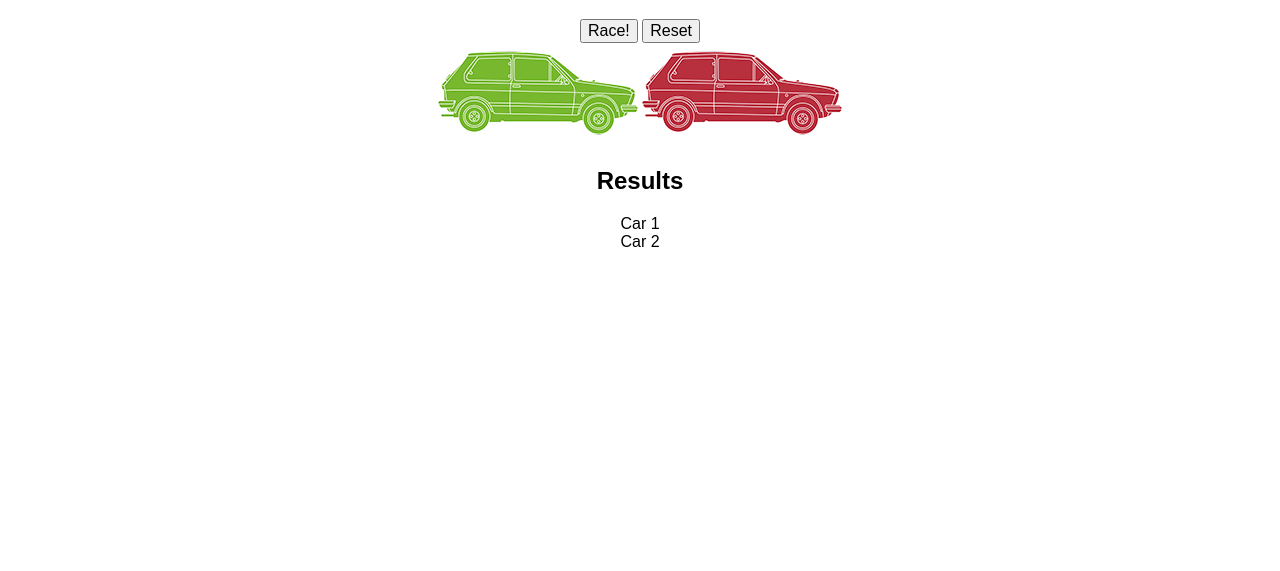
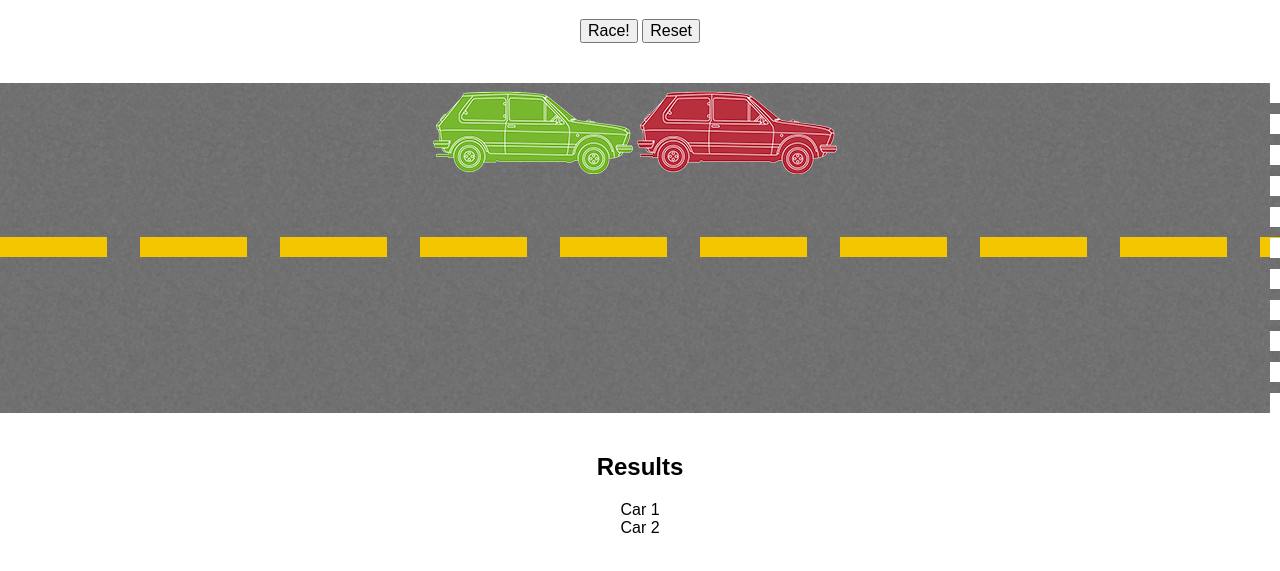
Before and after one commit to NimasAjeng48/Simple---Game-Race-Car, a plain HTML site: page index.html in a window 1280 px wide. Shown: the part 61-632 px from the top of the page. Drawn offline with Linux system fonts and the light colour scheme.

Commit message:
style race track

```diff
--- a/index.html
+++ b/index.html
@@ -10,6 +10,14 @@
     <style type="text/css">
         body{
             text-align: center;
+        }
+
+        #racetrack {
+            background: url('img/road.jpg') center left repeat-x;
+            height: 330px;
+            border-right: 10px dashed white;
+            box-sizing: border-box;
+            margin: 40px 0;
         }
     </style>
 
```
